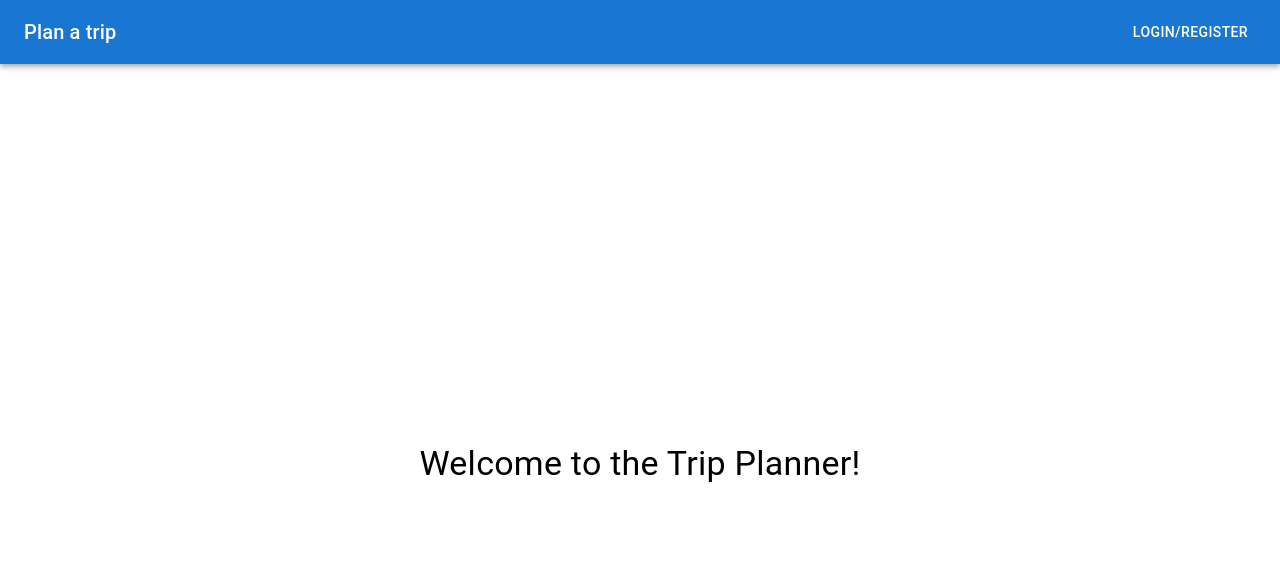
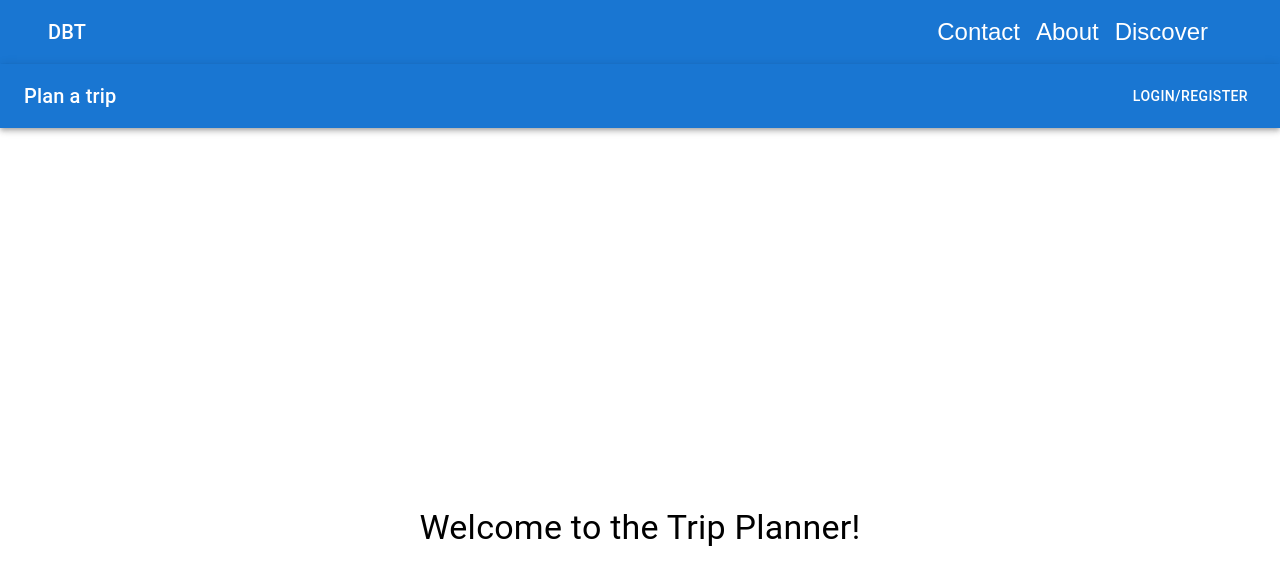
Before and after one commit to YaelGluskin/Practicom-dbt, a React (Create React App) app in the folder frontend/: page / in a window 1280 px wide. Shown: the top 584 px of the page. Built offline with nearby package versions, Linux system fonts and the light colour scheme.

Commit message:
chore: Add NavBar component to App.js

```diff
--- a/frontend/src/App.js
+++ b/frontend/src/App.js
@@ -4,11 +4,14 @@ import Public from './components/Public';
 import LoginForm from './components/LoginForm';
 import NewUser from './components/NewUser';
 import Home from './components/Home';
+import NavBar from './components/NavBar';
 
 function App() {
   document.title = 'DBT';
   return (
+    <>
       <Router>
+        <NavBar />
         <Routes>
           {/* <Route exact path="/" element = {<Layout/>}/> */}
           {/* 2 public routes */}
@@ -20,6 +23,7 @@ function App() {
           <Route path="home" element={<Home />} />
         </Routes>
       </Router>
+    </>
   );
 }
 
```
Lines whose indentation alone changed are shown as unchanged.
